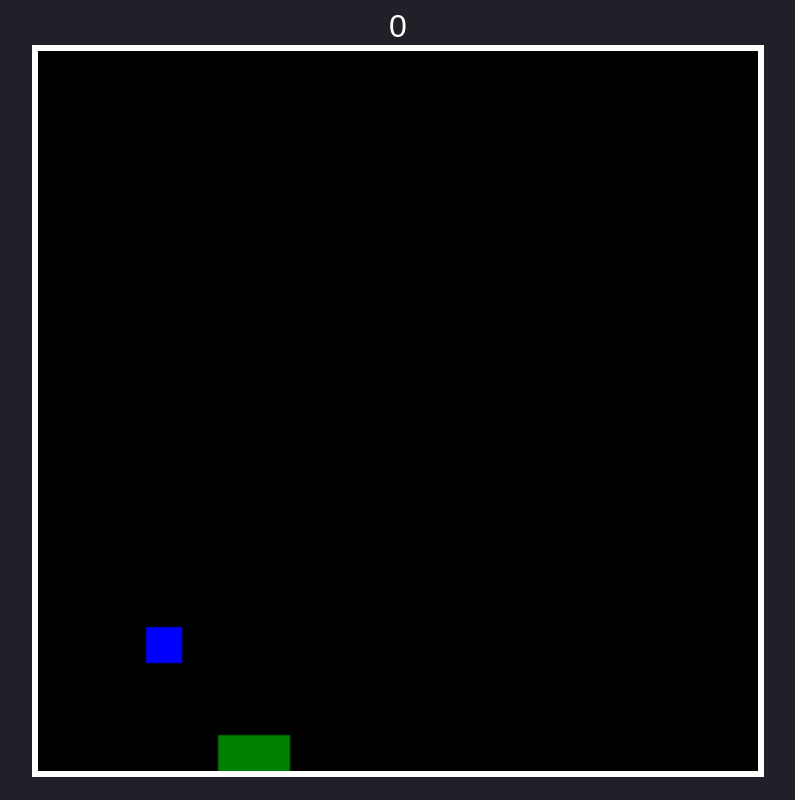
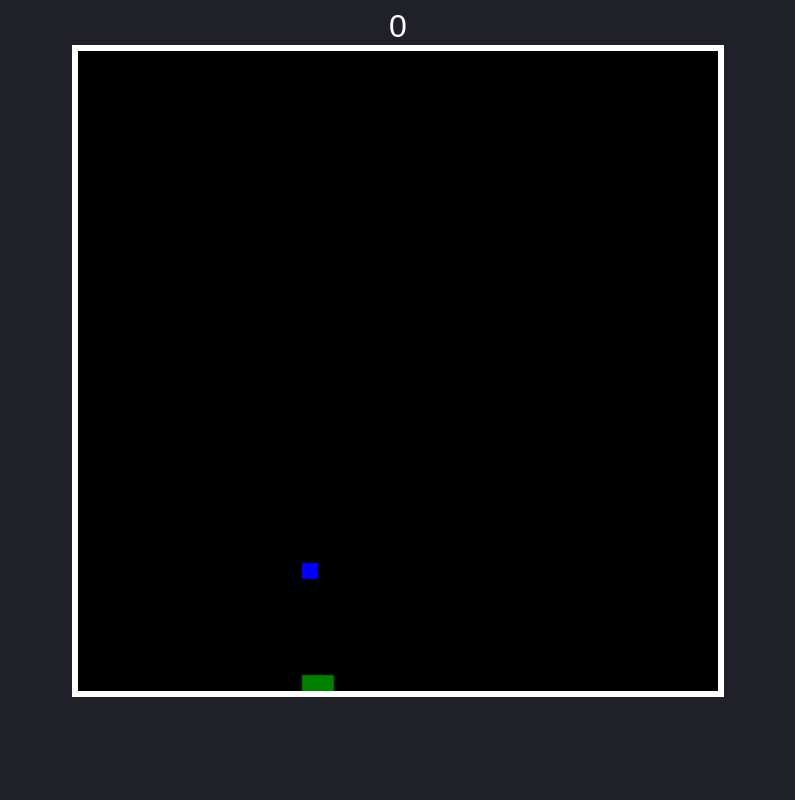
Before and after one commit to Merciless-S/Snake, a plain HTML site: page Index.html in a window 1280 px wide. Shown: the whole page, without its empty margins (242-1037 px from the left). Drawn offline with Linux system fonts and the light colour scheme.

Commit message:
icecream added

```diff
--- a/Index.html
+++ b/Index.html
@@ -10,13 +10,16 @@
         }
         canvas {
             border: solid .2em #fff;
-            height: 90vh;
+            height: 80vh;
         }
     </style>
 </head>
 <body>
 <div id = "score"></div>
 <canvas id = "snake" width = "400" height="400"></canvas>
+<div id = "ice_cream"></div>
+
 <script src="snake.js"></script>
+
 </body>
 </html>
--- a/snake.js
+++ b/snake.js
@@ -5,27 +5,36 @@ const context = canvas.getContext('2d');
 
 
 //body:1, food:2
-context.scale(20,20);
+context.scale(10,10);
 
-const color = ['red', 'green', 'blue'];
+const color = ['black', 'green', 'blue', 'yellow'];
 const player = {
     arena: null,
     deque: null,
     direction: null,
-    score: 0
+    score: 0,
+    ice_cream: 0,
+    ice_creamPos:null
 }
 
 let dropCounter = 0;
-let dropInterval = 80;
+let dropInterval = 50;
 let lastTime = 0;
 
 function update(time = 0){
     const deltaTime = time - lastTime;
-
     dropCounter += deltaTime;
     if(dropCounter > dropInterval){
         makeMove();
         dropCounter = 0;
+    }
+    if(player.ice_cream > 0){
+        player.ice_cream =  Math.floor(player.ice_cream - 0.01 * deltaTime);
+        if(player.ice_cream <= 0){
+            player.ice_cream = 0;
+            player.arena[player.ice_creamPos[0]][player.ice_creamPos[1]] = 0;
+            player.ice_creamPos = null;
+        }
     }
     lastTime = time;
     drawArena();
@@ -33,7 +42,6 @@ function update(time = 0){
 }
 
 function makeMove(){
-    //console.log(player.direction)
     let rl = player.arena.length;
     let cl = player.arena[0].length;
     let head = player.deque[player.deque.length - 1];
@@ -47,7 +55,7 @@ function makeMove(){
     }else if(newHead[1] < 0){
         newHead[1] = cl - 1;
     }
-    if(player.arena[newHead[0]][newHead[1]] != 2){
+    if(player.arena[newHead[0]][newHead[1]] != 2 && player.arena[newHead[0]][newHead[1]] != 3){
         let tail = player.deque.shift();
         player.arena[tail[0]][tail[1]] = 0;
     }
@@ -58,17 +66,24 @@ function makeMove(){
         updateScore();
     }else if(player.arena[newHead[0]][newHead[1]] == 2){
         generateRandomFood();
-        player.score += 5;
+        player.score += 100;
         updateScore();
+    }else if(player.arena[newHead[0]][newHead[1]] == 3){
+        player.score += player.ice_cream
+        player.ice_cream = 0;
+        player.ice_creamPos = null;
+        updateScore()
     }
     player.deque.push(newHead);
     player.arena[newHead[0]][newHead[1]] = 1;
 }
 
 function resetGame(){
-    createMatrix(20,20);
+    createMatrix(40,40);
     initializePlayer();
     player.score = 0;
+    player.ice_cream = 0;
+    player.ice_creamPos = null
     if(player.deque[0][1] > 8){
         player.deque.unshift([player.deque[0][0],player.deque[0][1] - 1 ])
         player.direction = [0,1];
@@ -106,9 +121,24 @@ function generateRandomFood(){
             }
         }
     }
-    [x, y] = temp[Math.floor(Math.random() * temp.length)]
+    if(temp.length == 0) {
+        alert(`You Win!\n You score is ${player.score}`);
+        resetGame();
+        update();
+        updateScore();
+        return;
+    }
+    let food = Math.floor(Math.random() * temp.length);
+    let [x, y] = temp[food];
+    player.arena[x][y] = 2;
+    if(temp.length > 1 && Math.random() < 0.2 && player.ice_creamPos == null){
+        temp.slice(food, 1);
+        [x, y] = temp[Math.floor(Math.random() * temp.length)];
+        player.arena[x][y] = 3;
+        player.ice_cream = 300;
+        player.ice_creamPos = [x,y];
+    }
     //[x, y] = [Math.floor(Math.random() * rl),Math.floor(Math.random() * cl)];
-    player.arena[x][y] = 2;
 }
 
 function drawArena(){
@@ -118,18 +148,24 @@ function drawArena(){
     let cl = player.arena[0].length;
     for(let i = 0; i < rl; i++){
         for(let j = 0; j < cl; j++){
-            if(player.arena[i][j] !== 0){
-                    //console.log(i, j);
+
                 context.fillStyle = color[player.arena[i][j]];
                 context.fillRect(j, i,1,1);
-            }
+
         }
     }
+    updateIce_cream();
 }
 
-function playerMove(x,y){
+function updateIce_cream(){
+    if(player.ice_creamPos == null){
+        document.getElementById('ice_cream').innerText = null;
+    }else
+        document.getElementById('ice_cream').innerText = `Ice-Cream: ${player.ice_cream}`;
+}
 
 
+function playerMove(x,y){
     let rl = player.arena.length;
     let cl = player.arena[0].length;
     let cur = player.deque[player.deque.length - 1];
@@ -160,20 +196,12 @@ function playerMove(x,y){
 document.addEventListener('keydown', event =>{
     if (event.keyCode == 40){
         playerMove(1,0);
-        //if(player.direction[0] != -1 || player.direction[1] != 0 )
-            //player.direction = [1,0];
     }else if(event.keyCode == 39){
         playerMove(0,1);
-        //if(player.direction[0] != 0 || player.direction[1] != -1)
-            //player.direction = [0,1];
     }else if(event.keyCode == 37){
         playerMove(0,-1);
-        //if(player.direction[0] != 0 || player.direction[1] != 1)
-            //player.direction = [0,-1];
     }else if(event.keyCode == 38){
         playerMove(-1,0);
-        //if(player.direction[0] != 1 || player.direction[1] != 0)
-            //player.direction = [-1,0];
     }
 });
 
```
